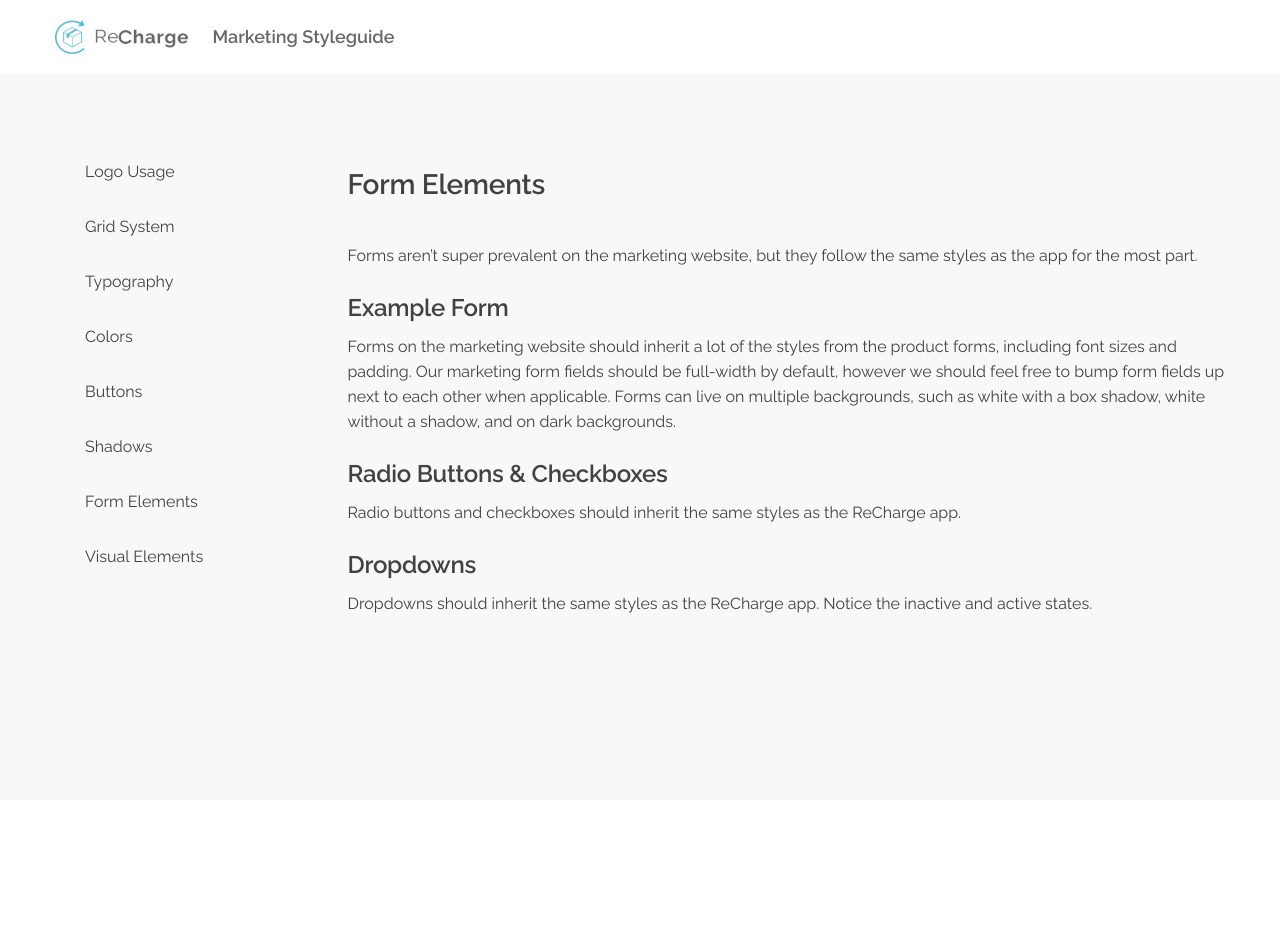
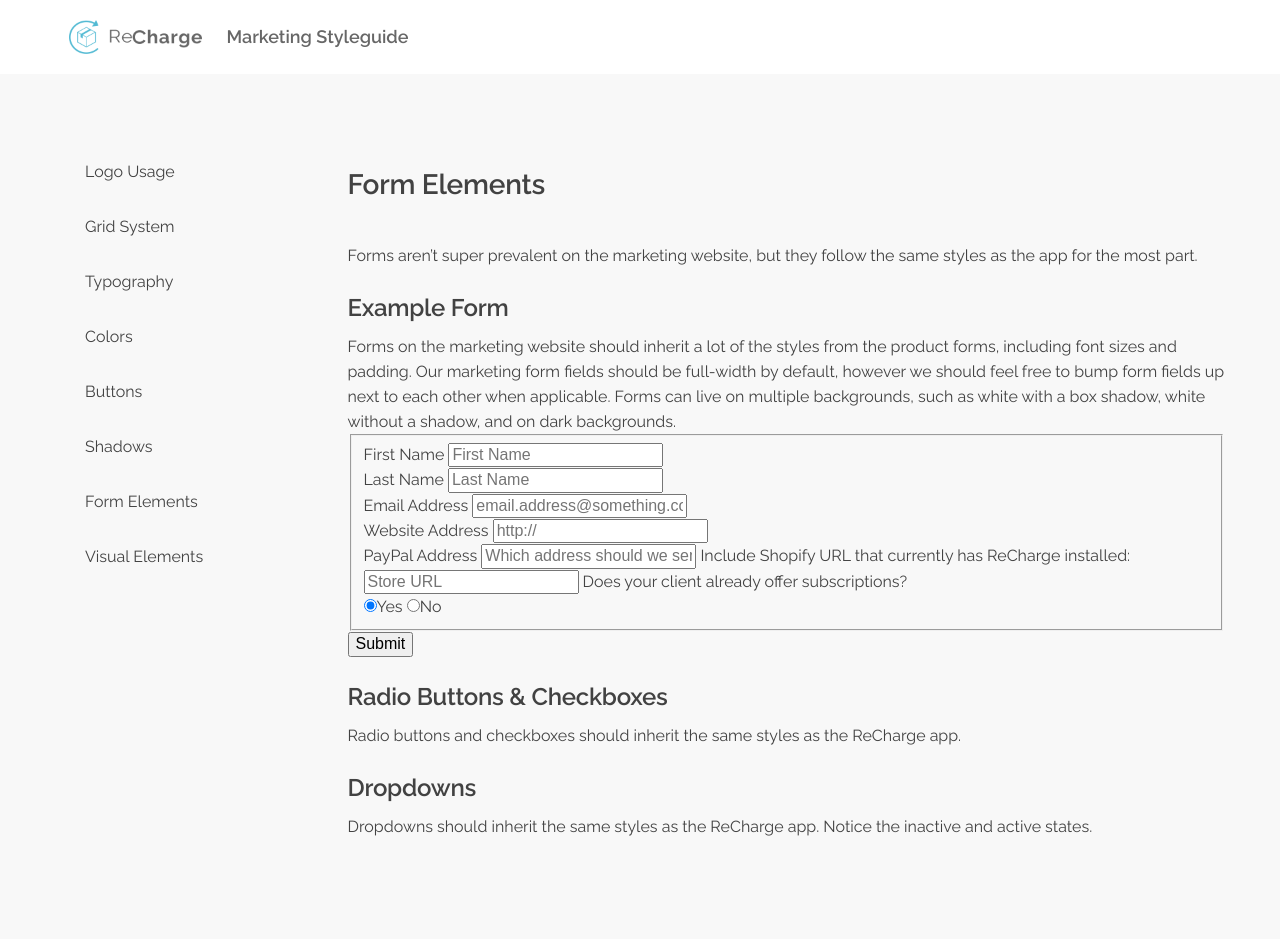
Before and after one commit to diegobechi/Marketing-Style-Guide, a PHP site: page /form-elements.php in a window 1280 px wide. Before the commit the page ends 613 px from the top, so only its background shows below. Run offline with PHP 8.4, Linux system fonts and the light colour scheme; some libraries are stand-ins or nearby versions.

Commit message:
new improvements - details in issue number 55

```diff
--- a/assets/css/main.css
+++ b/assets/css/main.css
@@ -678,7 +691,63 @@ strong {
   background-color: #D06EAB; }
 
 .bg_rc_blue, .bg_rc_green, .bg_rc_black, .bg_rc_grey_dark, .bg_rc_grey, .bg_rc_grey_medium, .bg_rc_grey_light, .bg_rc_grey_silver, .bg_rc_green_bright, .bg_rc_green_pale, .bg_rc_turquoise, .bg_rc_blue_dark, .bg_rc_magenta, .bg_rc_magenta_hover, .bg_rc_yellow, .bg_rc_orange, .bg_rc_red, .bg_rc_pink {
-  color: #FFFFFF !important; }
+  color: #FFFFFF; }
+  .bg_rc_blue a,
+  .bg_rc_blue p,
+  .bg_rc_blue span,
+  .bg_rc_blue label, .bg_rc_green a,
+  .bg_rc_green p,
+  .bg_rc_green span,
+  .bg_rc_green label, .bg_rc_black a,
+  .bg_rc_black p,
+  .bg_rc_black span,
+  .bg_rc_black label, .bg_rc_grey_dark a,
+  .bg_rc_grey_dark p,
+  .bg_rc_grey_dark span,
+  .bg_rc_grey_dark label, .bg_rc_grey a,
+  .bg_rc_grey p,
+  .bg_rc_grey span,
+  .bg_rc_grey label, .bg_rc_grey_medium a,
+  .bg_rc_grey_medium p,
+  .bg_rc_grey_medium span,
+  .bg_rc_grey_medium label, .bg_rc_grey_light a,
+  .bg_rc_grey_light p,
+  .bg_rc_grey_light span,
+  .bg_rc_grey_light label, .bg_rc_grey_silver a,
+  .bg_rc_grey_silver p,
+  .bg_rc_grey_silver span,
+  .bg_rc_grey_silver label, .bg_rc_green_bright a,
+  .bg_rc_green_bright p,
+  .bg_rc_green_bright span,
+  .bg_rc_green_bright label, .bg_rc_green_pale a,
+  .bg_rc_green_pale p,
+  .bg_rc_green_pale span,
+  .bg_rc_green_pale label, .bg_rc_turquoise a,
+  .bg_rc_turquoise p,
+  .bg_rc_turquoise span,
+  .bg_rc_turquoise label, .bg_rc_blue_dark a,
+  .bg_rc_blue_dark p,
+  .bg_rc_blue_dark span,
+  .bg_rc_blue_dark label, .bg_rc_magenta a,
+  .bg_rc_magenta p,
+  .bg_rc_magenta span,
+  .bg_rc_magenta label, .bg_rc_magenta_hover a,
+  .bg_rc_magenta_hover p,
+  .bg_rc_magenta_hover span,
+  .bg_rc_magenta_hover label, .bg_rc_yellow a,
+  .bg_rc_yellow p,
+  .bg_rc_yellow span,
+  .bg_rc_yellow label, .bg_rc_orange a,
+  .bg_rc_orange p,
+  .bg_rc_orange span,
+  .bg_rc_orange label, .bg_rc_red a,
+  .bg_rc_red p,
+  .bg_rc_red span,
+  .bg_rc_red label, .bg_rc_pink a,
+  .bg_rc_pink p,
+  .bg_rc_pink span,
+  .bg_rc_pink label {
+    color: #FFFFFF; }
 
 .rc_layout {
   display: -webkit-flex;
@@ -690,7 +759,8 @@ strong {
   .rc_layout__container {
     width: 100%;
     max-width: 1170px;
-    margin: 0 auto; }
+    margin: 0 auto;
+    box-sizing: border-box; }
   .rc_layout .rc_layout__full,
   .rc_layout .rc_layout__sidebar,
   .rc_layout .rc_layout__content,
--- a/assets/sass/_buttons.scss
+++ b/assets/sass/_buttons.scss
@@ -14,6 +14,7 @@
 
 		&:hover{
 			color: $button-primary-hover-color;
+			transform: translateY(-1px);
 			background-color: $button-primary-bg-hover-color;
 			box-shadow: 0 6px 20px 0 rgba(83,186,211,0.60);
 		}
@@ -36,6 +37,11 @@
 			-webkit-box-shadow:inset 0px 0px 0px 1px $rc_white;
 		    -moz-box-shadow:inset 0px 0px 0px 1px $rc_white;
 		    box-shadow:inset 0px 0px 0px 1px $rc_white;
+
+			&:hover{
+				color: $button-secondary-reverse-hover-color;
+				background-color: $button-secondary-reverse-bg-hover-color;
+			}
 		}
 	}
 
@@ -54,6 +60,7 @@
 		color: $rc_white;
 		background-color: $button-bg-disabled;
 		box-shadow: none;
+		cursor: inherit;
 	}
 
 }
--- a/assets/sass/_colors.scss
+++ b/assets/sass/_colors.scss
@@ -62,6 +62,12 @@
 	&_orange,
 	&_red,
 	&_pink{
-		color: $rc_white !important;
+		color: $rc_white;
+		& a,
+		& p,
+		& span,
+		& label{
+			color: $rc_white;
+		}
 	}
 }
--- a/assets/sass/_grid.scss
+++ b/assets/sass/_grid.scss
@@ -6,6 +6,7 @@
 		width: 100%;
 		max-width: 1170px;
 		margin: 0 auto;
+		box-sizing: border-box;
 	}
 
 	.rc_layout__full,
--- a/assets/sass/_typography.scss
+++ b/assets/sass/_typography.scss
@@ -64,13 +64,14 @@ strong {
 	font-family: 'ralewaysemibold', arial, sans-serif;
 }
 
-.rc_small_copy{
+.rc{
+	&_small_copy{
 		font-weight: $font-regular;
 		font-size: $font-size-small;
 		line-height: 18px;
 	}
 
-.rc_caption{
+	&_caption{
 		font-weight: $font-semibold;
 		font-size: $font-size-extra-small;
 		line-height: 18px;
@@ -78,3 +79,13 @@ strong {
 		text-transform: uppercase;
 		color: $rc_grey_medium;
 	}
+
+	&_link{
+		font-weight: $font-semibold;
+		color: $rc_blue;
+
+		&.color_rc_white{
+			text-decoration: underline;
+		}
+	}
+}
--- a/assets/sass/_variables.scss
+++ b/assets/sass/_variables.scss
@@ -111,13 +111,13 @@ $button-primary-bg-color: 		$rc_blue !default;
 $button-primary-bg-hover-color: #2DA4C2 !default;
 
 $button-secondary-color: 		  $rc_blue !default;
-$button-secondary-hover-color: 	  $rc_blue !default;
+$button-secondary-hover-color: 	  $rc_white !default;
 $button-secondary-bg-color: 	  transparent !default;
-$button-secondary-bg-hover-color: transparent !default;
+$button-secondary-bg-hover-color: $rc_blue !default;
 
 $button-secondary-reverse-color: 		  $rc_white !default;
-$button-secondary-reverse-hover-color: 	  $rc_white !default;
+$button-secondary-reverse-hover-color: 	  $rc_blue !default;
 $button-secondary-reverse-bg-color: 	  $rc_blue !default;
-$button-secondary-reverse-bg-hover-color: $rc_blue !default;
+$button-secondary-reverse-bg-hover-color: $rc_white !default;
 
 $button-padding: 20px 60px;
--- a/assets/sass/styleguide.scss
+++ b/assets/sass/styleguide.scss
@@ -31,6 +31,7 @@
 		    float: right;
 		    font-size: 24px;
 		    line-height: 37px;
+		    cursor: pointer;
 		}
 
 		@media screen and (max-width: $screen-sm-max) {
@@ -41,10 +42,7 @@
 			& #desktop_logo{
 				display: none;
 			}
-
 		}
-
-
 	}
 
 	&__container{
@@ -52,7 +50,6 @@
 		& .rc_layout__container {
 			margin-top: 70px;
 			margin-bottom: 100px;
-			box-sizing: border-box;
 		}
 
 		&__menu{
@@ -84,12 +81,8 @@
 
 			margin-top: 60px;
 			margin-bottom: 0;
+		}
 
-
-			p + p{
-				margin-top: 0;
-			}
-		}
 		& .logo-usage_section h3{
 			margin-bottom: 30px;
 		}
@@ -103,9 +96,11 @@
 	}
 
 
-	&__pagedetails{
-
-
+	&_link{
+		& p.bg_rc_blue{
+			padding: 15px;
+			margin: 20px 0;
+		}
 	}
 
 	&_section{
@@ -190,6 +185,10 @@
 
 			& button{
 				margin: 20px 20px 20px 0;
+			}
+
+			& .rc_caption{
+				margin-bottom: 20px;
 			}
 		}
 	}
--- a/form-elements.php
+++ b/form-elements.php
@@ -7,6 +7,55 @@
 	<div class="rc_sg_section">
 		<h3>Example Form</h3>
 		<p>Forms on the marketing website should inherit a lot of the styles from the product forms, including font sizes and padding. Our marketing form fields should be full-width by default, however we should feel free to bump form fields up next to each other when applicable. Forms can live on multiple backgrounds, such as white with a box shadow, white without a shadow, and on dark backgrounds.</p>
+
+		<div class="partners__block partners__block--contact-form" id="become_partner">
+		    <div class="partners__contact-form container">
+		        <div class="partners__contact-form__item" id="become-partner-card">
+		            <div class="partners__contact-form__item__form">
+		            	<div class="form-page-container">
+		            		<form method="post" id="contact-form" target="_blank" class="">
+		            		    <fieldset>
+				                	<div class="layout">
+				                		<div class="grid__sm__6">
+					                		<label>First Name</label>
+						                    <input type="text" class="form__input" name="first_name" placeholder="First Name" data-message="Please enter your first name" required>
+					                	</div>
+				                		<div class="grid__sm__6">
+					                		<label>Last Name</label>
+						                    <input type="text" class="form__input" name="last_name" placeholder="Last Name" data-message="Please enter your last name" required>
+				                   		</div>
+				                    </div>
+				                    <div class="layout">
+				                		<div class="grid__sm__6">
+						                	<label>Email Address</label>
+						                    <input type="email" class="form__input" name="email" placeholder="email.address@something.com" data-message="Please enter your email address" data-regex="/.+@.+\..+/i" required>
+					                	</div>
+				                		<div class="grid__sm__6">
+						                	<label>Website Address</label>
+					                    	<input type="text" class="form__input" name="website" placeholder="http://" data-message="Please enter the url of your website" required>
+										</div>
+				                    </div>
+				                	<label>PayPal Address</label>
+				                    <input type="text" class="form__input" name="paypal_address" placeholder="Which address should we send your rewards to?" data-message="Please enter your PayPal Address" required>
+									<label>Include Shopify URL that currently has ReCharge installed:</label>
+				                    <input type="text" class="form__input" name="storeUrl" placeholder="Store URL" data-message="Please enter the store URL where you have ReCharge installed" required>
+			                    	<label>Does your client already offer subscriptions?</label>
+			                    	<div class="offer_subscriptions">
+				                    	<input type="radio" name="offer_subscriptions" class="offer_subscriptions" value="yes" checked>Yes
+				                    	<input type="radio" name="offer_subscriptions" class="offer_subscriptions" value="no">No
+				                    </div>
+				                    <p class="form__errors" hidden></p>
+				                    <input type="hidden" name="thanksSubject" value="PARTNER REQUEST">
+				                </fieldset>
+				            </form>
+				            <button id="submit-button" class="button button--large button--magenta button-become-partner">Submit</button>
+				        </div>
+		            </div>
+		        </div>
+		    </div>
+		</div>
+
+
 	</div>
 	<div class="rc_sg_section">
 		<h3>Radio Buttons & Checkboxes</h3>
```
Also changed, not shown: other parts of assets/css/main.css (+24 -13 lines), buttons.php (+6 -3 lines). Lines whose indentation alone changed are shown as unchanged.
